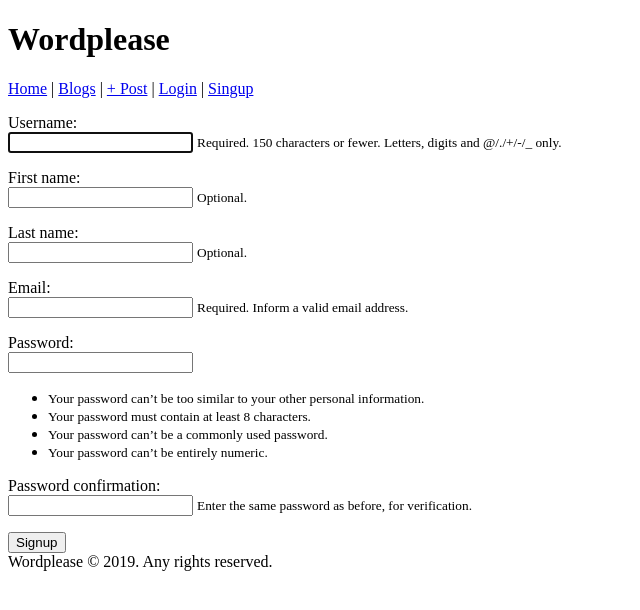
After one commit to Vegekku/mod-python-django, a Django app: page /signup in a window 1280 px wide. The commit adds this page. Shown: the top 610 px of the page, without its empty margins (0-640 px from the left). Run offline with Django 3.2, Linux system fonts and the light colour scheme.

Commit message:
List blogs & signup page. Refactor code

```diff
--- a/main/urls.py
+++ b/main/urls.py
@@ -17,7 +17,7 @@ from django.contrib import admin
 from django.urls import path
 
 from posts.views import LatestPostsView, PostDetailView, CreatePostView
-from users.views import LoginView, LogoutView
+from users.views import LoginView, LogoutView, SignUpView, ListView
 
 api_path = 'api/v1'
 
@@ -26,13 +26,11 @@ urlpatterns = [
     # Users
     path('login', LoginView.as_view(), name='login'),
     path('logout', LogoutView.as_view(), name='logout'),
-    #path('signup', signup, name='signup'),
+    path('signup', SignUpView.as_view(), name='signup'),
     # Blogs
-    #path('blogs/<int:pk>', post_detail, name='post_detail'),
     path('blogs/<str:username>/<int:pk>', PostDetailView.as_view(), name='post_detail'),
-    #path('blogs/<int:pk>', PostDetailView.as_view(), name='post_detail'),
     path('blogs/<str:username>', LatestPostsView.as_view(), name='user_blog'),
-    #path('blogs', list_blogs, name='list_blogs'),
+    path('blogs', ListView.as_view(), name='list_blogs'),
     # Posts
     path('new-post', CreatePostView.as_view(), name='create_post'),
     path('', LatestPostsView.as_view(), name='home'),
--- a/posts/templates/base.html
+++ b/posts/templates/base.html
@@ -9,11 +9,13 @@
         <h1>Wordplease</h1>
         <nav>
             <a href="{% url 'home' %}">Home</a> |
+            <a href="{% url 'list_blogs' %}">Blogs</a> |
             <a href="{% url 'create_post' %}">+ Post</a> |
             {% if user.is_authenticated %}
                 <a href="{% url 'logout' %}">Logout</a>
             {% else %}
-                <a href="{% url 'login' %}">Login</a>
+                <a href="{% url 'login' %}">Login</a> |
+                <a href="{% url 'signup' %}">Singup</a>
             {% endif %}
         </nav>
     </header>
--- a/users/forms.py
+++ b/users/forms.py
@@ -1,4 +1,6 @@
 from django import forms
+from django.contrib.auth.forms import UserCreationForm
+from django.contrib.auth.models import User
 
 
 class LoginForm(forms.Form):
@@ -7,6 +9,11 @@ class LoginForm(forms.Form):
     pwd = forms.CharField(label='Password', widget=forms.PasswordInput())
 
 
-class SignUpForm(forms.Form):
+class SignUpForm(UserCreationForm):
+    first_name = forms.CharField(max_length=30, required=False, help_text='Optional.')
+    last_name = forms.CharField(max_length=30, required=False, help_text='Optional.')
+    email = forms.EmailField(max_length=254, help_text='Required. Inform a valid email address.')
 
-    pass
+    class Meta:
+        model = User
+        fields = ('username', 'first_name', 'last_name', 'email', 'password1', 'password2')
--- /dev/null
+++ b/users/templates/users/signup.html
@@ -0,0 +1,25 @@
+{% extends 'base.html' %}
+
+{% block head_title %}Signup{% endblock %}
+
+{% block body_main %}
+    {% for message in messages %}
+        <p>{{ message }}</p>
+    {% endfor %}
+    <form method="post">
+        {% csrf_token %}
+        {% for field in form %}
+            <p>
+                {{ field.label_tag }}<br>
+                {{ field }}
+                {% if field.help_text %}
+                    <small>{{ field.help_text }}</small>
+                {% endif %}
+                {% for error in field.errors %}
+                    <p>{{ error }}</p>
+                {% endfor %}
+            </p>
+        {% endfor %}
+        <button type="submit">Signup</button>
+    </form>
+{% endblock %}
--- a/users/views.py
+++ b/users/views.py
@@ -1,23 +1,21 @@
 from django.contrib import messages
-from django.contrib.auth import authenticate, login as django_login, logout as django_logout
+from django.contrib.auth import authenticate, login, logout
+from django.contrib.auth.models import User
+from django.http import HttpResponse
 from django.shortcuts import render, redirect
 from django.views import View
 
-from users.forms import LoginForm
+from users.forms import LoginForm, SignUpForm
 
 
 class LoginView(View):
-
-    def render_template_with_form(self, request, form):
-        context = {'form': form}
-        return render(request, 'users/login.html', context)
 
     def get(self, request):
         if request.user.is_authenticated:
             return redirect('home')
 
         form = LoginForm()
-        return self.render_template_with_form(request, form)
+        return render_template_with_form(request, 'login', form)
 
     def post(self, request):
         if request.user.is_authenticated:
@@ -31,19 +29,58 @@ class LoginView(View):
             if user is None:
                 messages.error(request, 'Invalid credentials')
             else:
-                django_login(request, user)
+                login(request, user)
                 url = request.GET.get('next', 'home')
                 return redirect(url)
 
-        return self.render_template_with_form(request, form)
+        return render_template_with_form(request, 'login', form)
 
 
 class LogoutView(View):
 
     def get(self, request):
-        django_logout(request)
+        logout(request)
         return redirect('home')
 
 
-#def signup(request):
-#    pass
+class SignUpView(View):
+
+    def get(self, request):
+        if request.user.is_authenticated:
+            return redirect('home')
+
+        form = SignUpForm()
+
+        return render_template_with_form(request, 'signup', form)
+
+    def post(self, request):
+        if request.user.is_authenticated:
+            return redirect('home')
+
+        form = SignUpForm(request.POST)
+        if form.is_valid():
+            form.save()
+            username = form.cleaned_data.get('username')
+            raw_password = form.cleaned_data.get('password1')
+            user = authenticate(username=username, password=raw_password)
+            login(request, user)
+            return redirect('home')
+
+        return render_template_with_form(request, 'signup', form)
+
+
+class ListView(View):
+
+    def get(self, request):
+        users = User.objects.filter(is_active=True).order_by('username')
+
+        context = {'users': users}
+
+        html = render(request, 'users/list.html', context)
+
+        return HttpResponse(html)
+
+
+def render_template_with_form(request, template, form):
+    context = {'form': form}
+    return render(request, 'users/{0}.html'.format(template), context)
```
Also changed, not shown: docs/REQUIREMENTS.md (+3 -3 lines), posts/views.py (+9 -18 lines), users/templates/users/list.html (added, +14 -0 lines), README.md.
